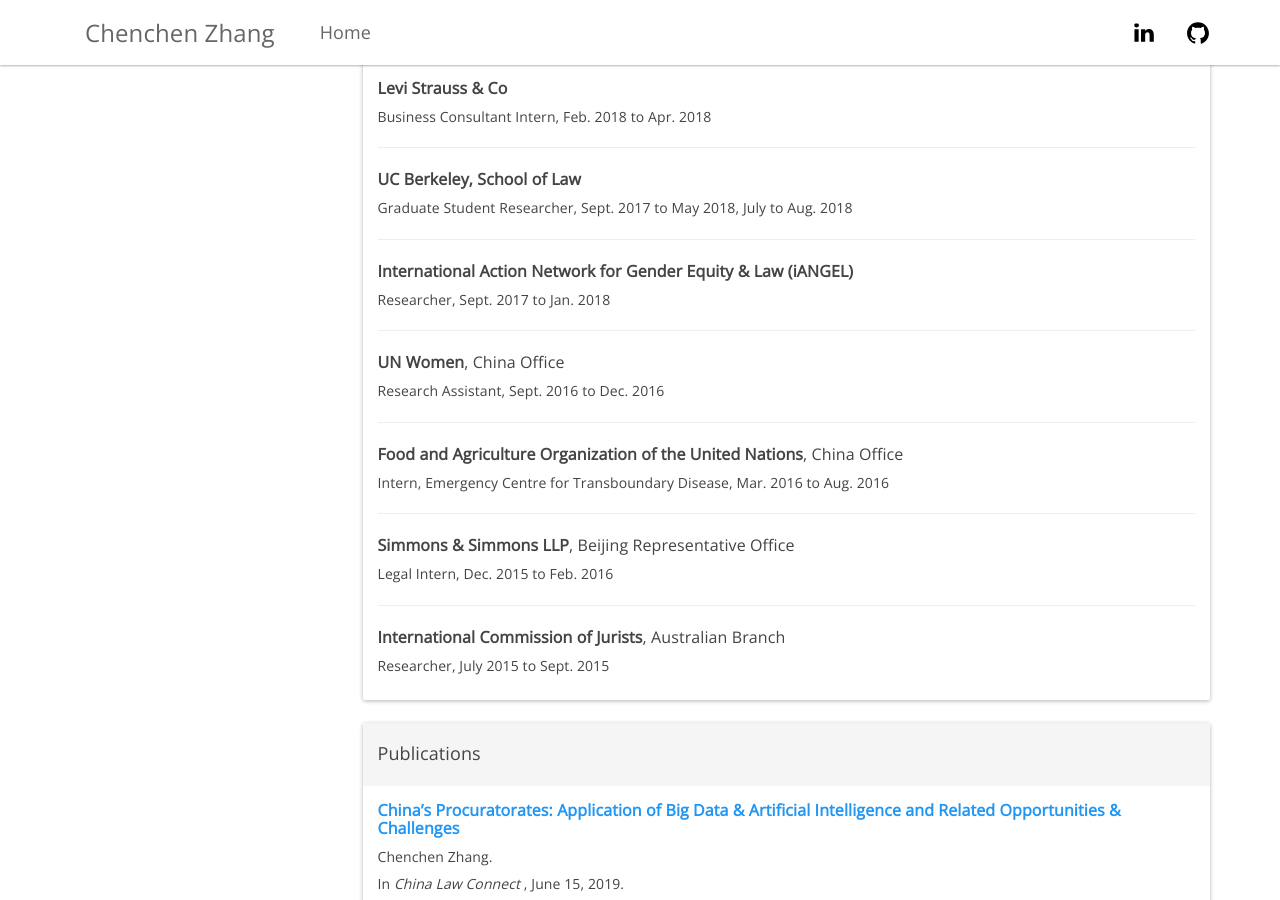
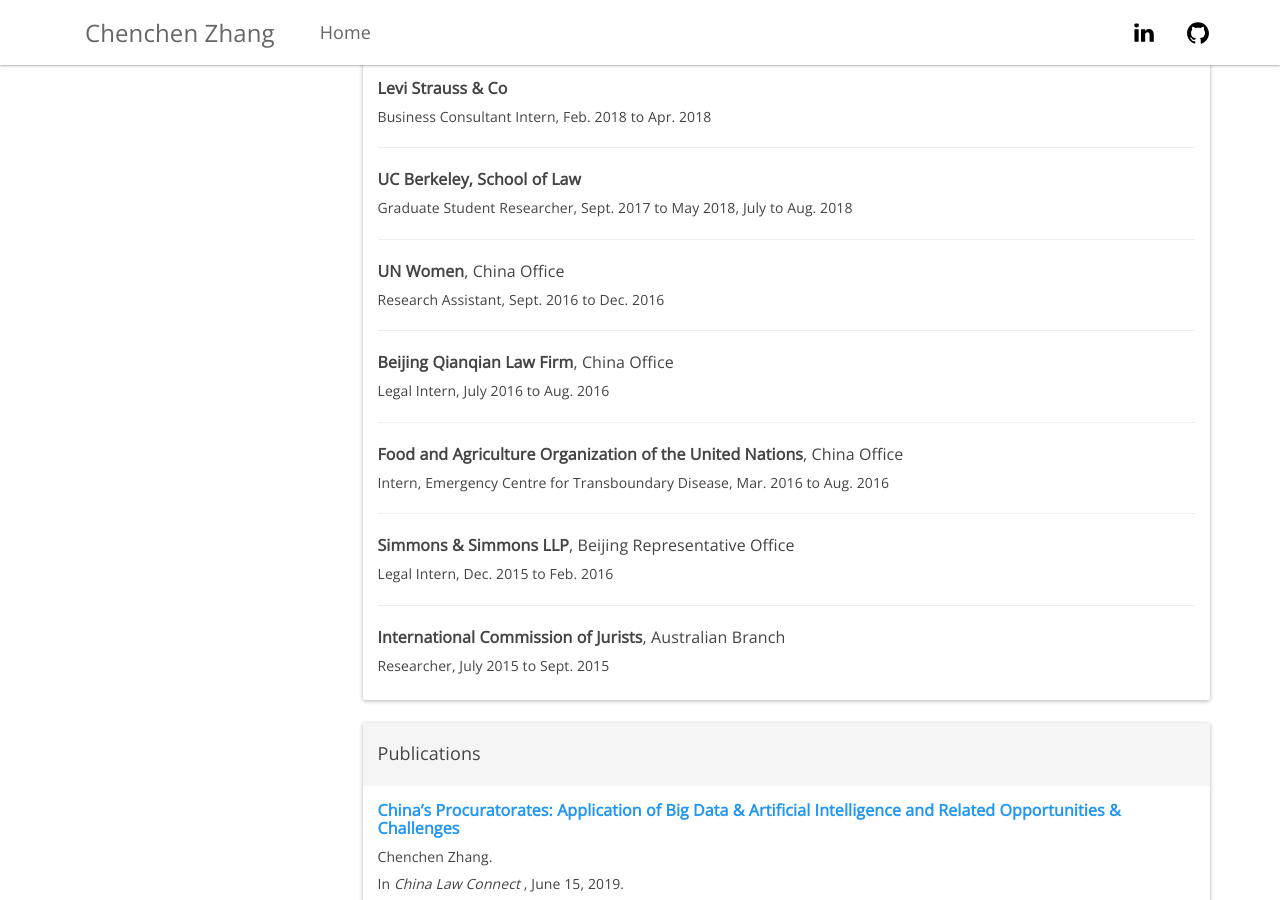
Before and after one commit to CeciliaZhang/-CeciliaZhang-.github-io, a Jekyll site: the page built from index.html, in a window 1280 px wide and 900 px high, scrolled down 960 px. Built offline with Jekyll 4.4.1, drawn with Linux system fonts in a browser that asks for light colours; nearby versions of some CDN libraries.

Commit message:
Update experiences.html

```diff
--- a/_includes/experiences.html
+++ b/_includes/experiences.html
@@ -22,11 +22,11 @@
         <h5><b>UC Berkeley, School of Law</b></h5>
         <h6>Graduate Student Researcher, Sept. 2017 to May 2018, July to Aug. 2018</h6>
         <hr/>
-        <h5><b>International Action Network for Gender Equity & Law (iANGEL)</b></h5>
-        <h6>Researcher, Sept. 2017 to Jan. 2018</h6>
-        <hr/>
         <h5><b>UN Women</b>, China Office</h5>
         <h6>Research Assistant, Sept. 2016 to Dec. 2016</h6>
+        <hr/>
+        <h5><b>Beijing Qianqian Law Firm</b>, China Office</h5>
+        <h6>Legal Intern, July 2016 to Aug. 2016</h6>
         <hr/>
         <h5><b>Food and Agriculture Organization of the United Nations</b>, China Office</h5>
         <h6>Intern, Emergency Centre for Transboundary Disease, Mar. 2016 to Aug. 2016</h6>
```
